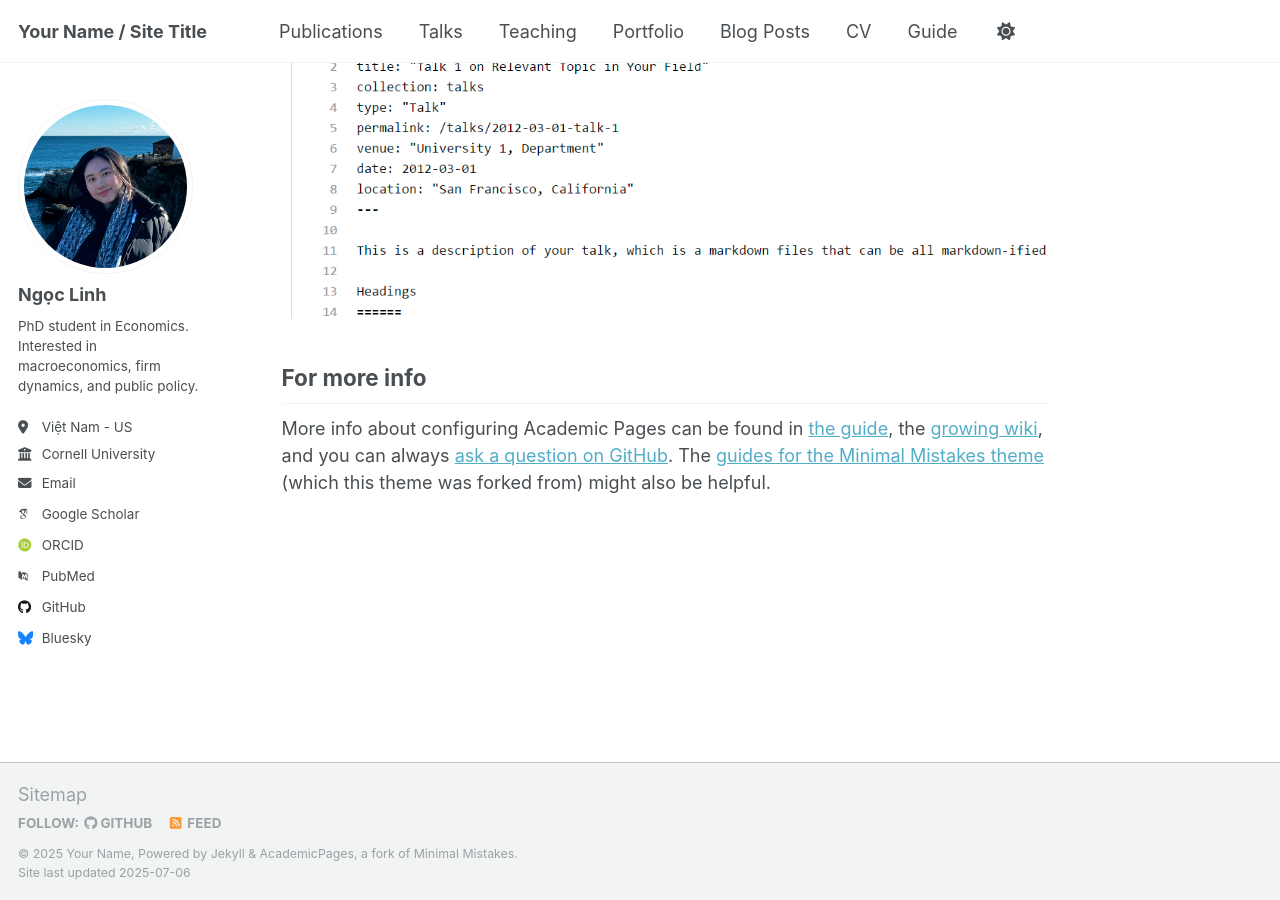
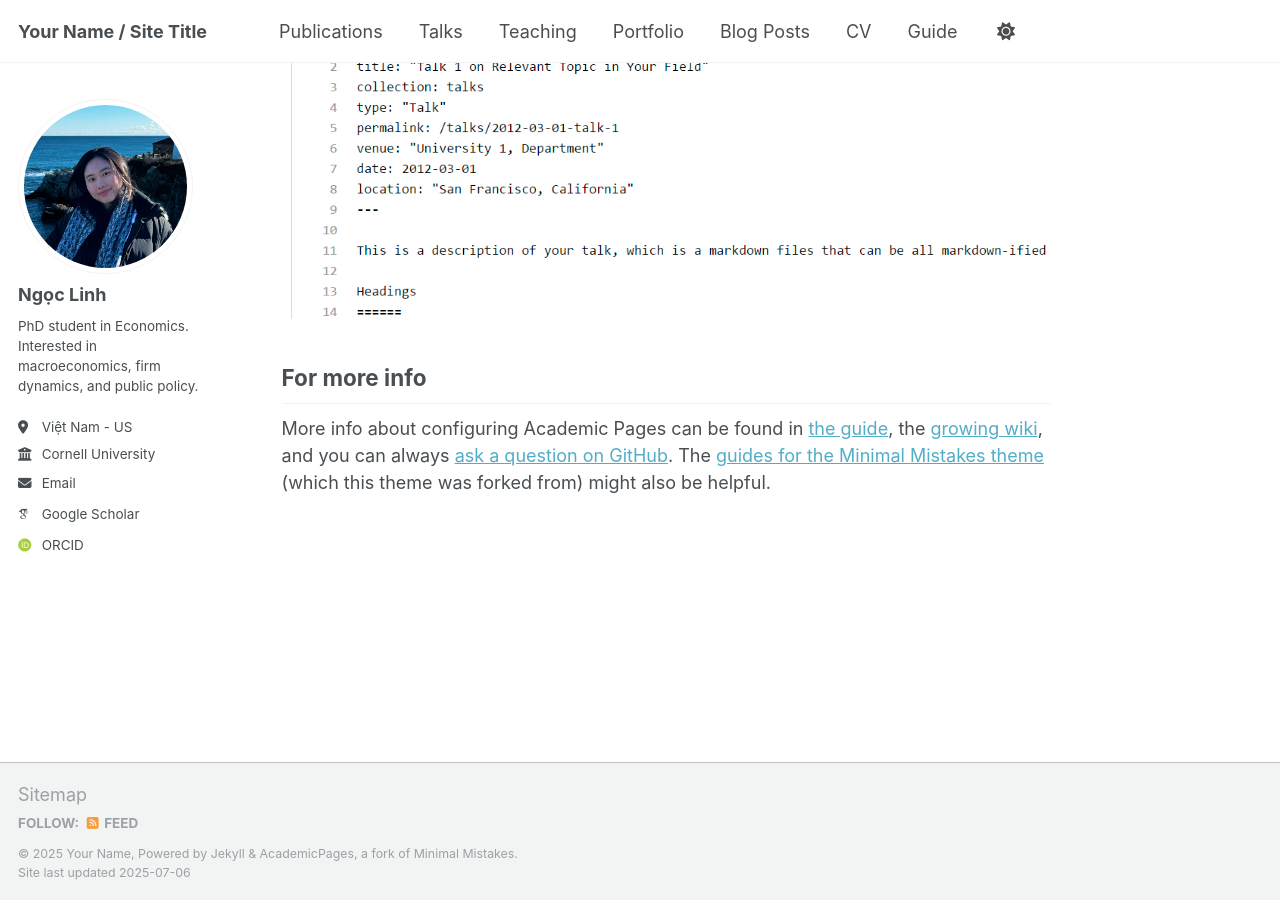
Before and after one commit to npl-nguyen/nguyen-ngoc-phuong-linh, a Jekyll site: the page built from _pages/about.md, in a window 1280 px wide and 900 px high, scrolled down 2880 px. Built offline with Jekyll 4.4.1, drawn with Linux system fonts in a browser that asks for light colours; some web fonts are replaced; a script that is not in the unit is left out; part of the change alters nothing that is shown.

Commit message:
Update _config.yml

```diff
--- a/_config.yml
+++ b/_config.yml
@@ -38,7 +38,7 @@ author:
   impactstory      : # URL
   orcid            : "http://orcid.org/yourorcidurl"
   semantic         : # URL
-  pubmed           : "https://www.ncbi.nlm.nih.gov/pubmed/?term=john+snow"
+  pubmed           :
   researchgate     : # URL
   scopus           : # URL
 
@@ -46,13 +46,13 @@ author:
   bitbucket        : # Username - Update with your username on the site
   codepen          : # Username
   dribbble         : # Username
-  github           : "academicpages"
+  github           :
   kaggle           : # Username
   stackoverflow    : # User number or user number and name (i.e., use "1" or "1/jeff-atwood")
 
   # Social media
   artstation       : # Username
-  bluesky          : "bsky.app" # Replace this with you Bluesky username
+  bluesky          : # Replace this with you Bluesky username
   facebook         : # Username
   flickr           : # Username
   foursquare       : # Username
```
